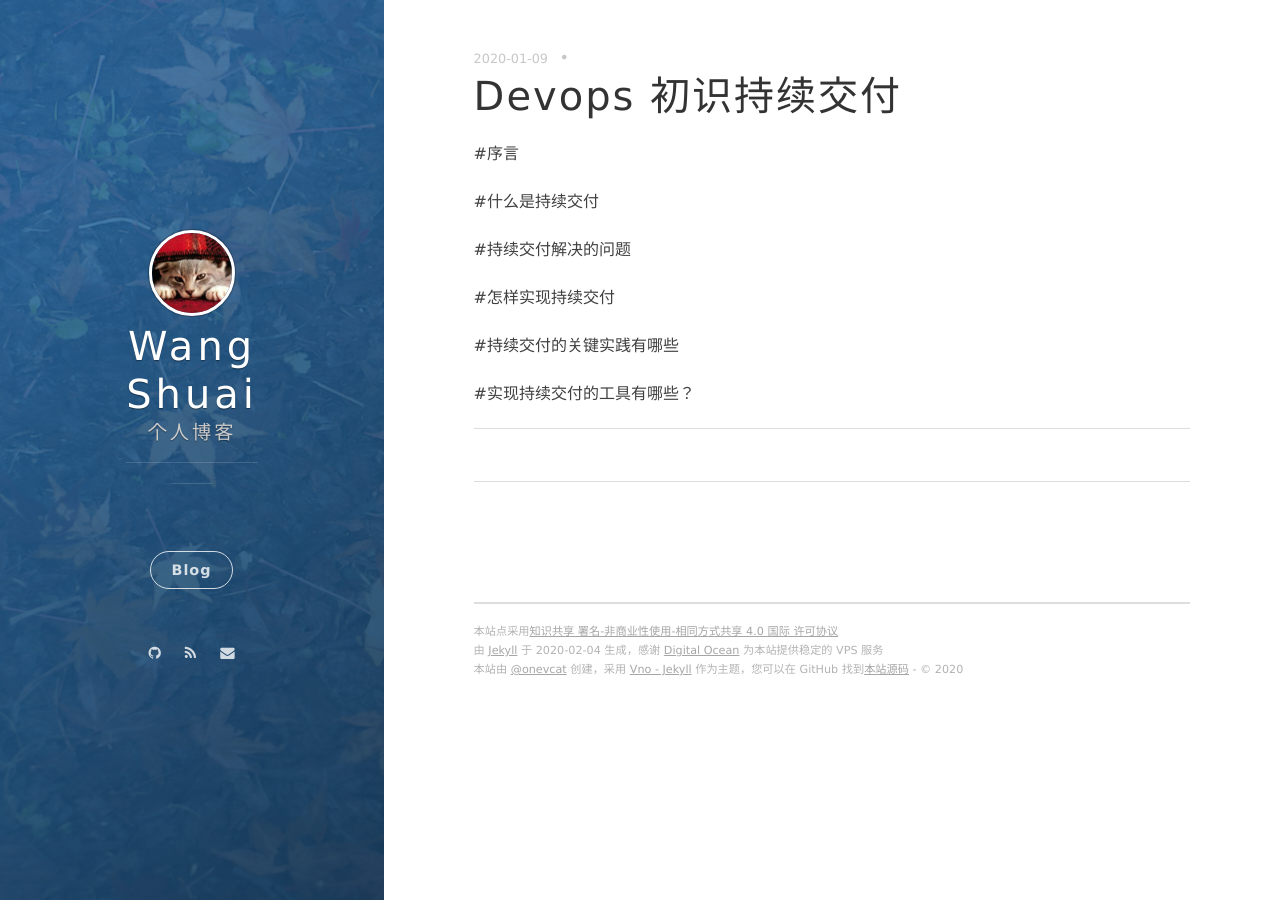
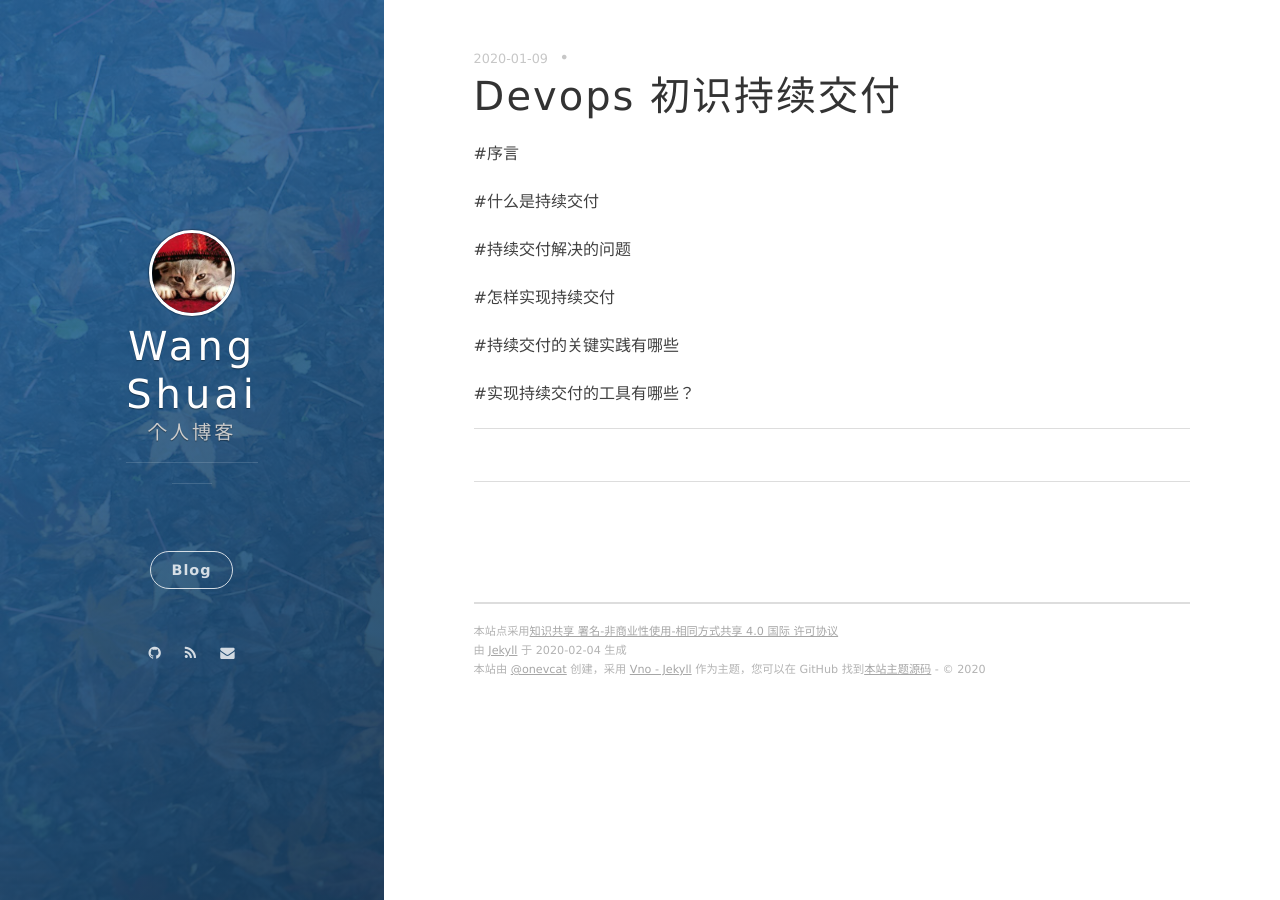
Before and after one commit to wangshuai919/blogs, a Jekyll site: the page built from _posts/2020-01-09-DevOps-初识持续交付.md, in a window 1280 px wide. Built offline with Jekyll 4.4.1, drawn with Linux system fonts in a browser that asks for light colours; nearby versions of some CDN libraries; our own code applies the rules of GitHub Pages for plain Markdown files.

Commit message:
add article

```diff
--- a/_includes/footer.html
+++ b/_includes/footer.html
@@ -1,7 +1,7 @@
 <section class="footer">
     <footer>
     	<span class="footer__copyright">本站点采用<a href="http://creativecommons.org/licenses/by-nc-sa/4.0/">知识共享 署名-非商业性使用-相同方式共享 4.0 国际 许可协议</a></span>
-        <span class="footer__copyright">由 <a href="https://jekyllrb.com">Jekyll</a> 于 {{ site.time | date: "%F" }} 生成，感谢 <a href="https://www.digitalocean.com/?refcode=30ed2d146762">Digital Ocean</a> 为本站提供稳定的 VPS 服务</span>
-        <span class="footer__copyright">本站{% if site.creator %}由 {{site.creator}} 创建，{% endif %}采用 <a href="https://github.com/onevcat/vno-jekyll">Vno - Jekyll</a> 作为主题，您可以在 GitHub 找到<a href="https://github.com/onevcat/OneV-s-Den">本站源码</a> - &copy; {{site.time | date: "%Y"}}</span>
+        <span class="footer__copyright">由 <a href="https://jekyllrb.com">Jekyll</a> 于 {{ site.time | date: "%F" }} 生成</span>
+        <span class="footer__copyright">本站{% if site.creator %}由 {{site.creator}} 创建，{% endif %}采用 <a href="https://github.com/onevcat/vno-jekyll">Vno - Jekyll</a> 作为主题，您可以在 GitHub 找到<a href="https://github.com/onevcat/OneV-s-Den">本站主题源码</a> - &copy; {{site.time | date: "%Y"}}</span>
     </footer>
 </section>
```
